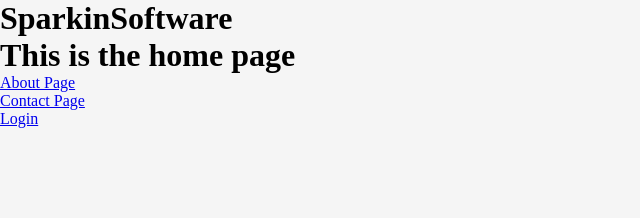
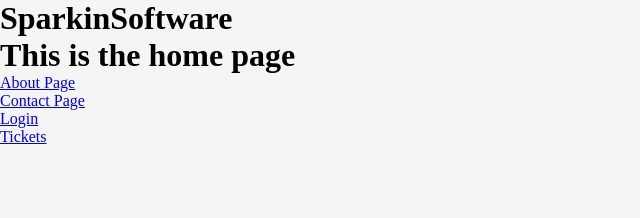
Before and after one commit to SparkinSoftware/TRUBL, a React (Vite) app: page / in a window 1280 px wide. Shown: the top 218 px of the page, without its empty margins (0-640 px from the left). Built offline with nearby package versions, Linux system fonts and the light colour scheme.

Commit message:
tickets create route added

```diff
--- a/src/App.jsx
+++ b/src/App.jsx
@@ -4,7 +4,7 @@ import Home from './components/Home'
 import About from './components/About'
 import Contact from './components/Contact'
 import Login from './components/Login/Login.jsx'
-
+import TicketCreate from './components/TicketCreate/TicketCreate.jsx'
 function App() {
 
   return (
@@ -17,6 +17,7 @@ function App() {
         <Route path='about' element= { <About /> } />
         <Route path='contact' element={ <Contact/> } />
         <Route path='login' element={ <Login /> } />
+        <Route path='ticketCreate' element={ <TicketCreate /> } />
       </Routes>
 
 
--- a/src/components/Home.jsx
+++ b/src/components/Home.jsx
@@ -9,6 +9,8 @@ const Home = () => {
         <Link to='contact'>Contact Page</Link>
         <br/>
         <Link to='login'>Login</Link>
+        <br />
+        <Link to='ticketCreate'>Tickets</Link>
       </div>
     );
   }
```
